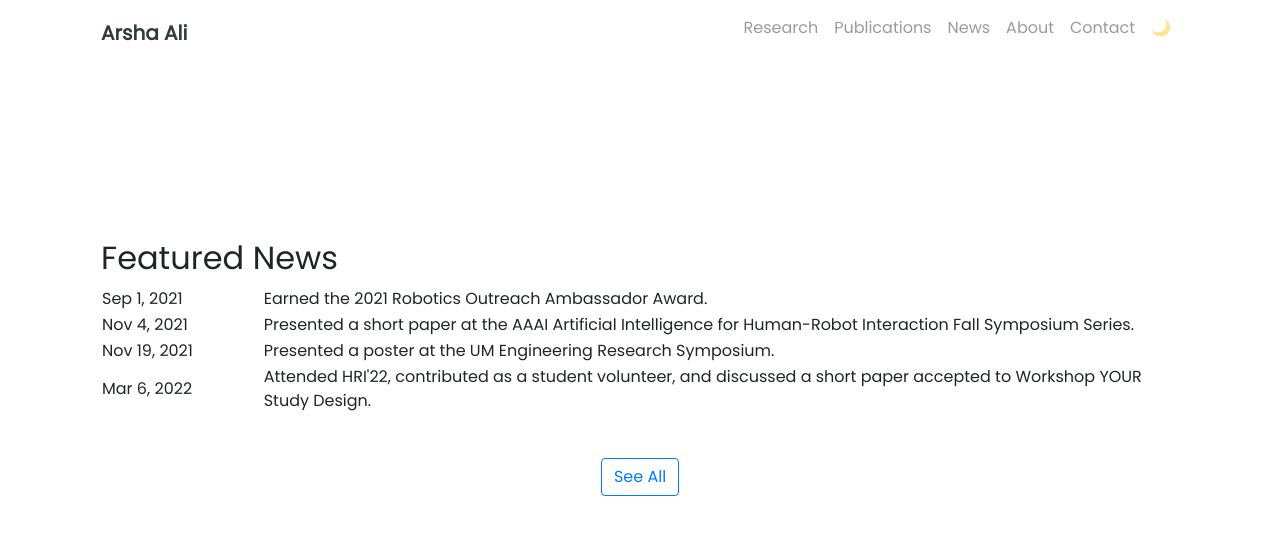
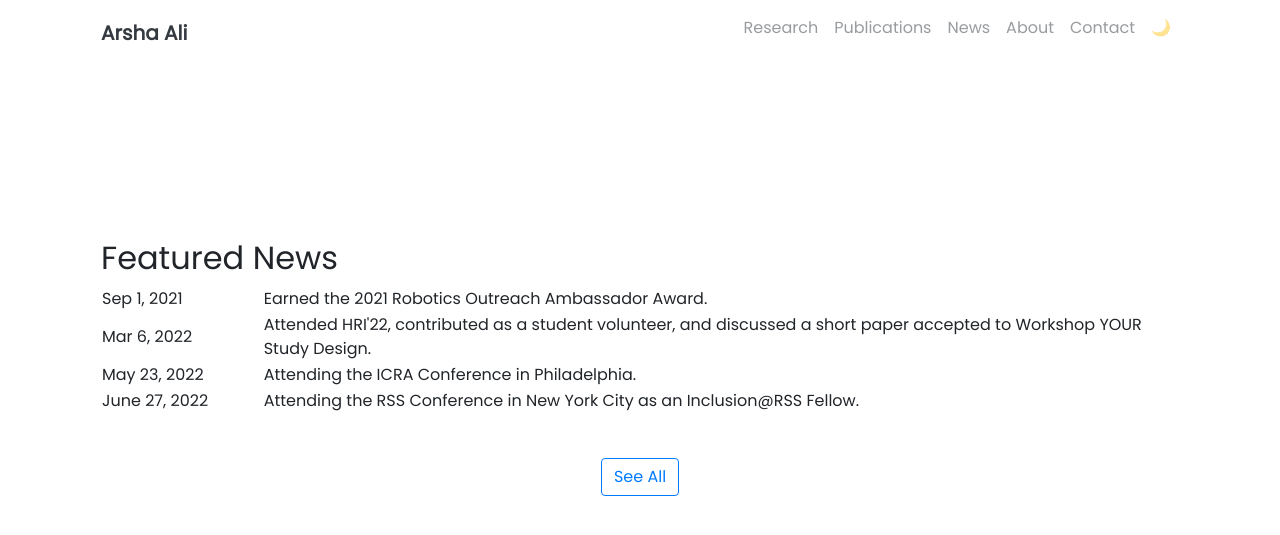
Before and after one commit to arshaali/arshaali.github.io, a Jekyll site: the page built from pages/index.md, in a window 1280 px wide and 900 px high, scrolled down 601 px, cut to the strip 0-552 px from the top of the window. Shown: the top 535 px of the strip. Built offline with Jekyll 4.4.1, drawn with Linux system fonts in a browser that asks for light colours; nearby versions of some CDN libraries.

Commit message:
Update landing.html

```diff
--- a/_includes/landing.html
+++ b/_includes/landing.html
@@ -44,20 +44,22 @@
 
       <!--  another featured news row -->
       <tr>
-        <td>Nov 4, 2021</td>
-        <td>Presented a short paper at the AAAI Artificial Intelligence for Human-Robot Interaction Fall Symposium Series.</td>
+        <td>Mar 6, 2022</td>
+        <td>Attended HRI'22, contributed as a student volunteer, and discussed a short paper accepted to Workshop YOUR Study Design.</td>
       </tr>
 
       <!--  another featured news row -->
       <tr>
-        <td>Nov 19, 2021</td>
-        <td>Presented a poster at the UM Engineering Research Symposium.</td>
+        <td>May 23, 2022</td>
+        <td>Attending the ICRA Conference in Philadelphia.</td>
       </tr>
 
       <tr>
-        <td>Mar 6, 2022</td>
-        <td>Attended HRI'22, contributed as a student volunteer, and discussed a short paper accepted to Workshop YOUR Study Design.</td>
+        <td>June 27, 2022</td>
+        <td>Attending the RSS Conference in New York City as an Inclusion@RSS Fellow.</td>
       </tr>
+
+
 
     </table>
   </div>
```
